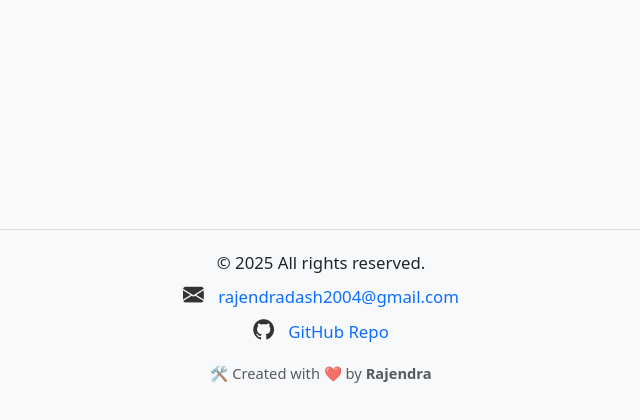
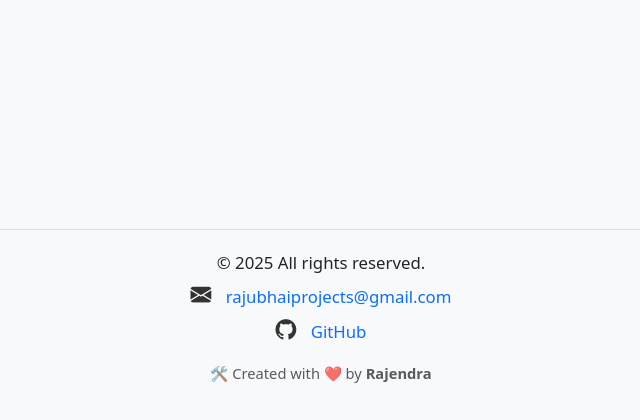
Before and after one commit to Rajendra9692385543/Learning-Record-Generator, a Flask app: page / in a window 1280 px wide. Shown: the part 380-800 px from the top of the page, without its empty margins (319-959 px from the left). Run offline with Flask 3, Linux system fonts and the light colour scheme.

```diff
--- a/templates/index.html
+++ b/templates/index.html
@@ -80,12 +80,12 @@
             <p class="mb-1">© 2025 All rights reserved.</p>
             <p class="mb-1">
                 <a href="mailto:rajendradash2004@gmail.com" class="text-decoration-none">
-                    <i class="bi bi-envelope-fill footer-icon"></i> rajendradash2004@gmail.com
+                    <i class="bi bi-envelope-fill footer-icon"></i> rajubhaiprojects@gmail.com
                 </a>
             </p>
             <p>
                 <a href="https://github.com/Rajendra9692385543/Learning-Record-Generator" target="_blank" class="text-decoration-none">
-                    <i class="bi bi-github footer-icon"></i> GitHub Repo
+                    <i class="bi bi-github footer-icon"></i> GitHub
                 </a>
             </p>
             <p class="text-muted small">🛠️ Created with ❤️ by <strong>Rajendra</strong></p>
```
